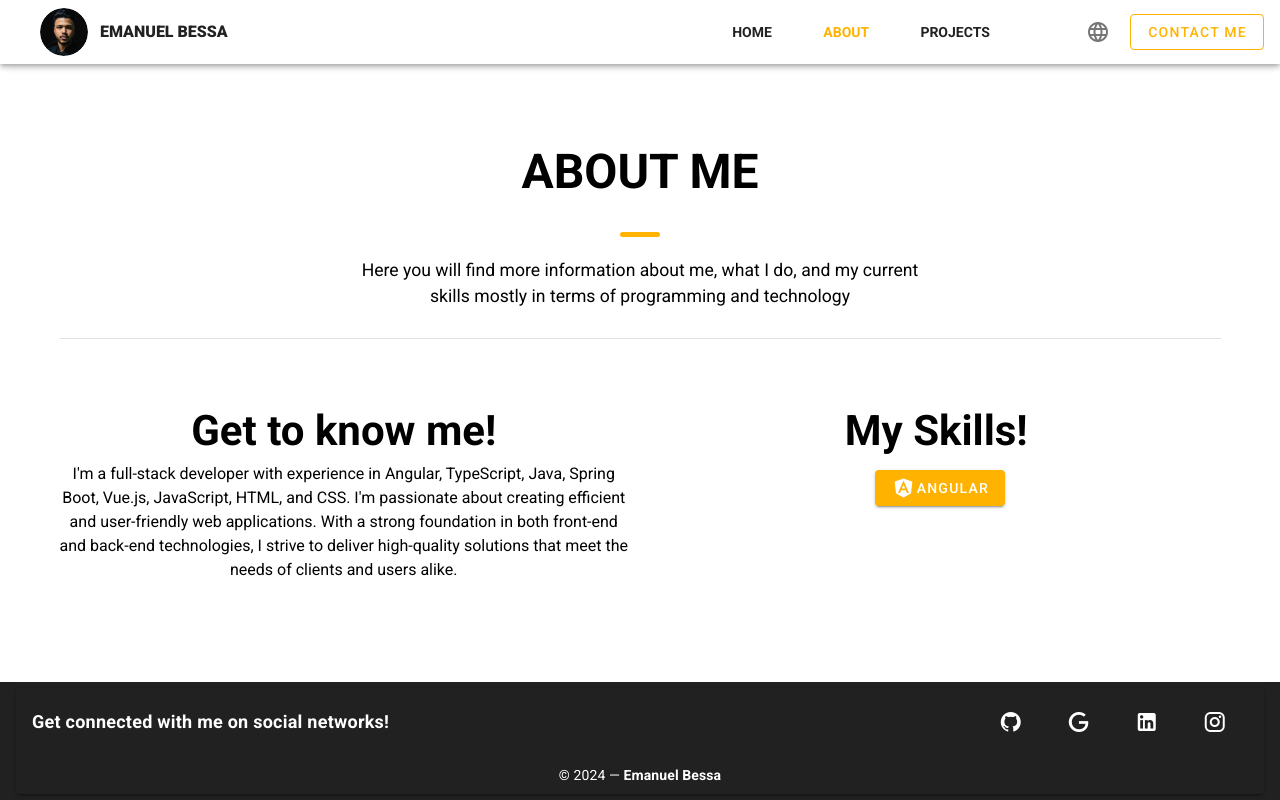
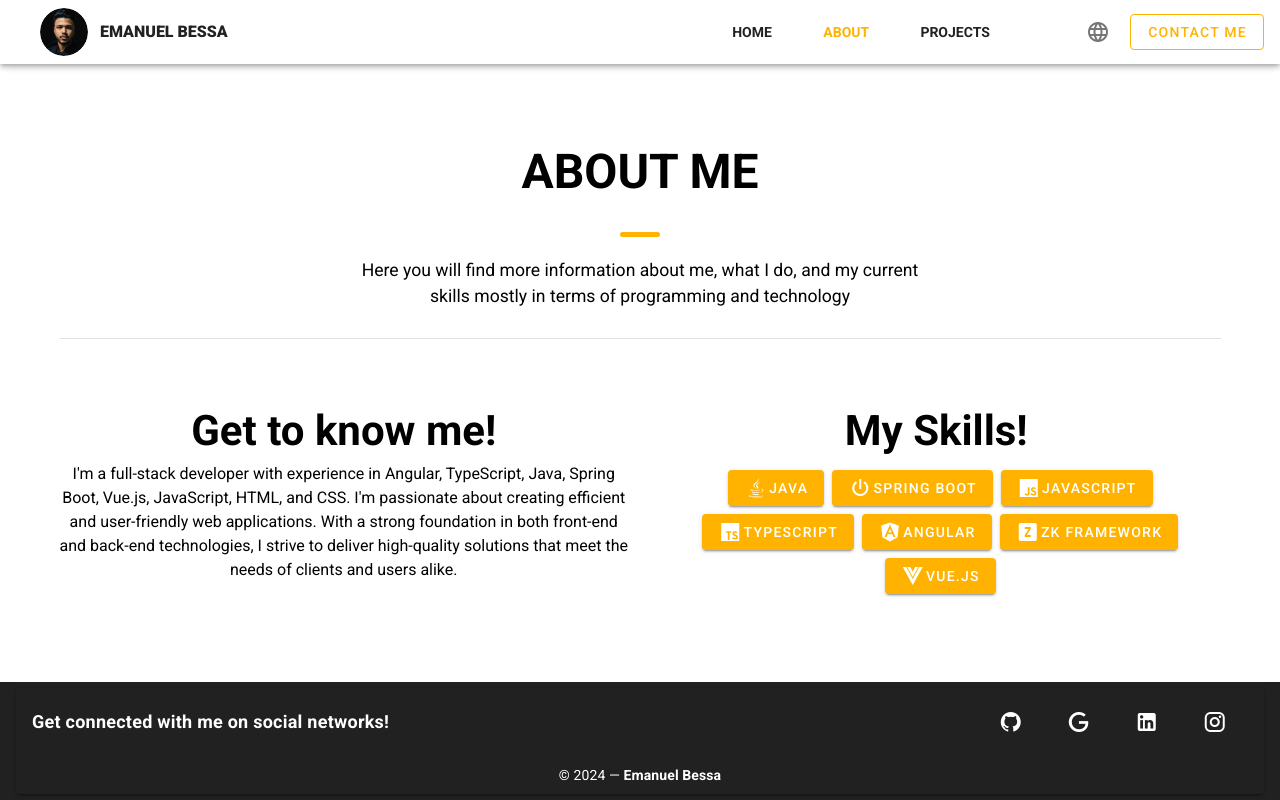
Before and after one commit to emanuelprog/portfolio, a Vue app: page /about in a window 1280 px wide. Built offline with nearby package versions, Linux system fonts and the light colour scheme.

Commit message:
Adicionando habilidades no about me

```diff
--- a/src/views/AboutView.vue
+++ b/src/views/AboutView.vue
@@ -31,9 +31,15 @@
         <div class="text-center">
           <h1 :class="{ 'text-mobile': $vuetify.breakpoint.smAndDown, 'text-pc': !$vuetify.breakpoint.smAndDown }">{{ language === 'pt' ? 'Meus Conhecimentos!' : 'My Skills!' }}</h1>
           <div class="buttons">
-            <v-btn color="amber darken-1" dark class="ml-2 mt-2"
-              ><v-icon>mdi-angular</v-icon> Angular
-            </v-btn>
+             <v-btn
+                v-for="(icon, index) in iconList"
+                :key="index"
+                color="amber darken-1"
+                dark
+                class="ml-2 mt-2"
+              >
+                <v-icon>{{ icon.name }}</v-icon> {{icon.title}}
+              </v-btn>
             <!-- Adicione os outros botões aqui -->
           </div>
         </div>
@@ -46,6 +52,19 @@
 export default {
   props: ['language'],
   name: "AboutMe",
+  data() {
+    return {
+      iconList: [
+        { name: 'mdi-language-java', title: 'Java' },
+        { name: 'mdi-power', title: 'Spring Boot' },
+        { name: 'mdi-language-javascript', title: 'Javascript' },
+        { name: 'mdi-language-typescript', title: 'TypeScript' },
+        { name: 'mdi-angular', title: 'Angular' },
+        { name: 'mdi-alpha-z-box', title: 'ZK FRAMEWORK' },
+        { name: 'mdi-vuejs', title: 'Vue.js' }
+      ] // Lista de ícones com título
+    };
+  },
   mounted() {
     this.$nextTick(() => {
       const elements = document.querySelectorAll(".fade-in");
```
